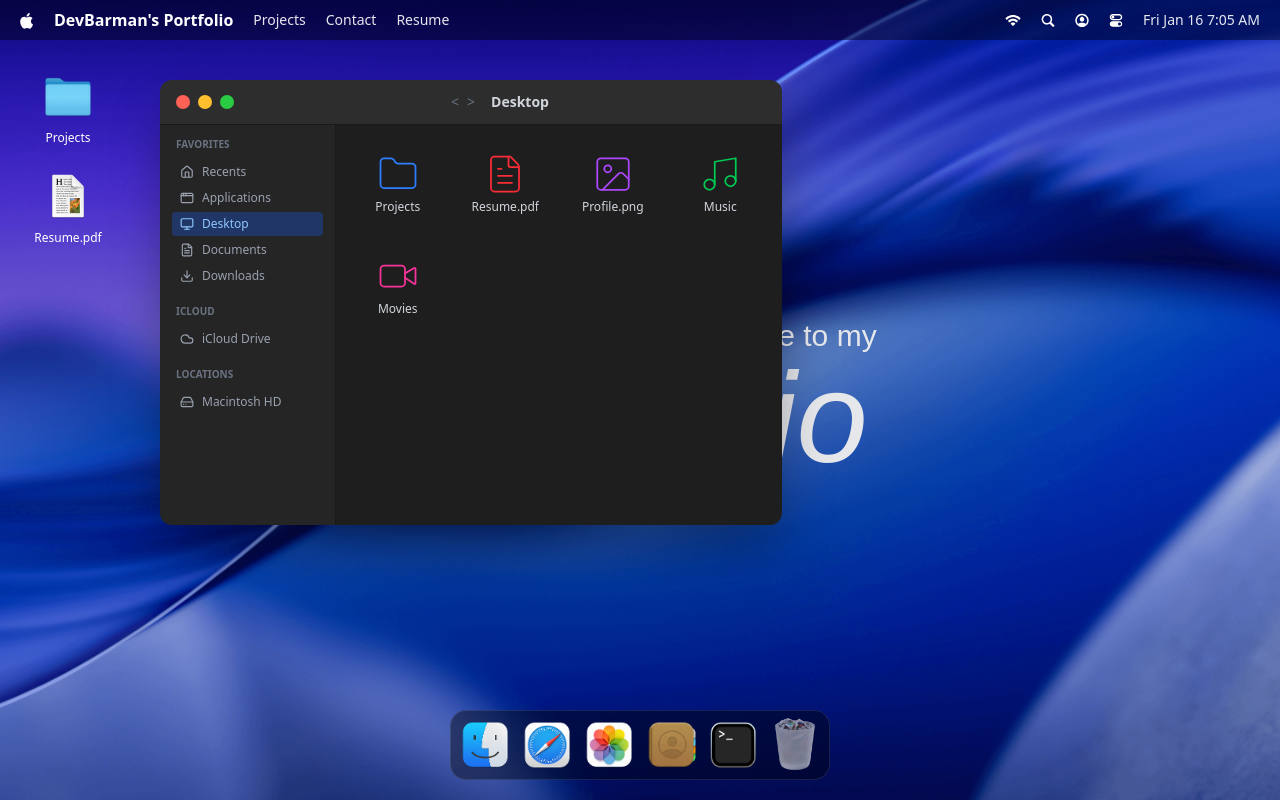
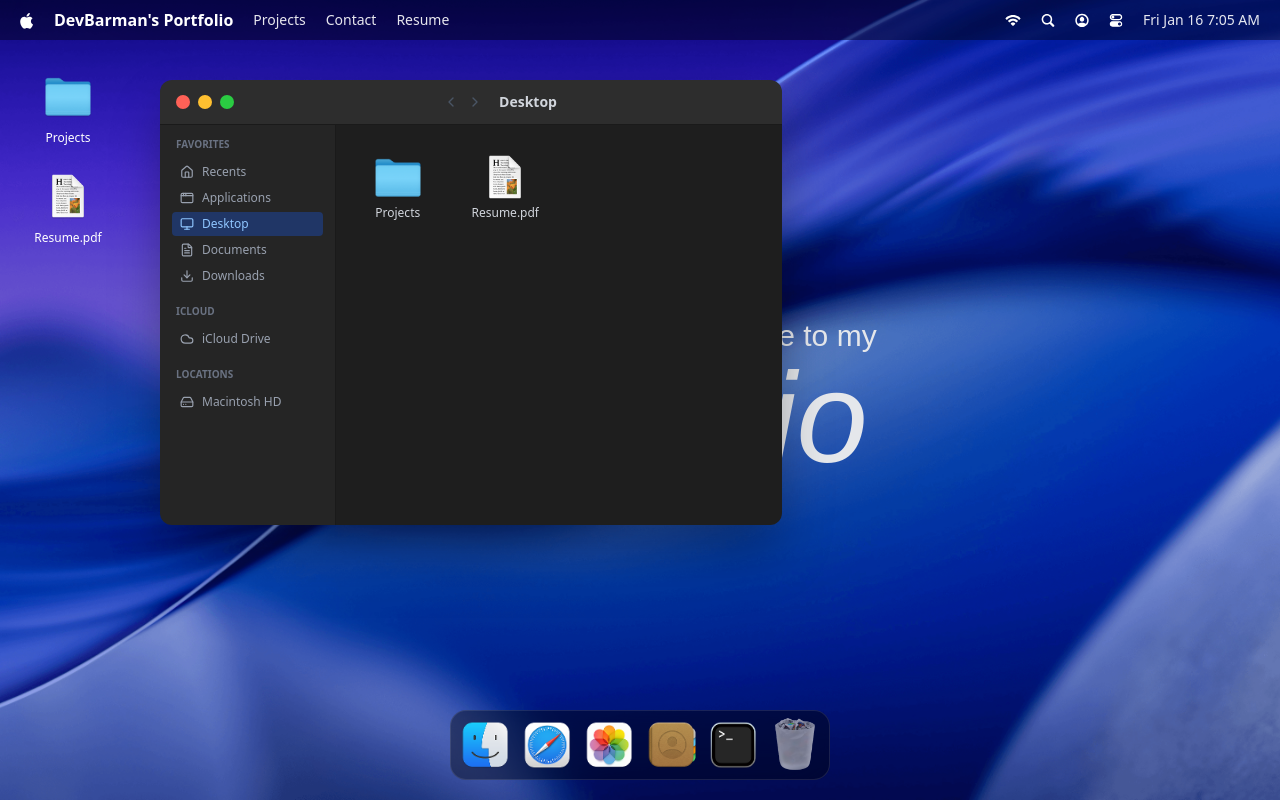
Before and after one commit to Winniper/macfolio, a React (Vite) app: page / in a window 1280 px wide. Both pictures are taken after a click on the element "Projects". Built offline with nearby package versions, Linux system fonts and the light colour scheme; a web font is replaced by a local one.

Commit message:
maybe the final ui

```diff
--- a/src/windows/Contact.jsx
+++ b/src/windows/Contact.jsx
@@ -10,21 +10,21 @@
             icon: Github,
             color: 'bg-[#ef5350]', // Red
             hover: 'hover:bg-[#d32f2f]',
-            link: 'https://github.com/DebadityaBarman' // Assuming this based on previous context or placeholder
+            link: 'https://github.com/Winniper'
         },
         {
             name: 'LinkedIn',
             icon: Linkedin,
             color: 'bg-[#0077b5]', // LinkedIn Blue
             hover: 'hover:bg-[#006097]',
-            link: 'https://linkedin.com/in/debadityabarman' // Placeholder
+            link: 'https://www.linkedin.com/in/debaditya-barman-b91748247/'
         },
         {
             name: 'Gmail',
             icon: Mail,
-            color: 'bg-[#43a047]', // Green (like the Platform card in reference) or Gmail Red
+            color: 'bg-[#43a047]', // Green
             hover: 'hover:bg-[#2e7d32]',
-            link: 'mailto:your.email@gmail.com'
+            link: 'mailto:debadityabarman12@gmail.com'
         }
     ];
 
--- a/src/windows/Finder.jsx
+++ b/src/windows/Finder.jsx
@@ -4,58 +4,57 @@
     Cloud,
     Download,
     FileText,
-    Folder,
     HardDrive,
     Home,
     Monitor,
-    Image as ImageIcon,
-    Music,
-    Video
+    ChevronLeft,
+    ChevronRight,
 } from 'lucide-react';
 
 import WindowWrapper from '../hoc/WindowWrapper';
 import WindowControls from '../components/WindowControl';
 
-const finderItems = [
+// Project data with links
+const projects = [
     {
-        id: 1,
-        title: 'Projects',
-        type: 'folder',
-        icon: Folder,
-        color: 'text-blue-500',
+        id: 'project-1',
+        title: 'CarRent',
+        github: 'https://github.com/DebadityaBarman/car-rent',
+        website: 'https://car-rent-demo.vercel.app',
     },
     {
-        id: 2,
-        title: 'Resume.pdf',
-        type: 'file',
-        icon: FileText,
-        color: 'text-red-500',
+        id: 'project-2',
+        title: 'TripGuide',
+        github: 'https://github.com/DebadityaBarman/trip-guide',
+        website: 'https://trip-guide-demo.vercel.app',
     },
     {
-        id: 3,
-        title: 'Profile.png',
-        type: 'image',
-        icon: ImageIcon,
-        color: 'text-purple-500',
-    },
-    {
-        id: 4,
-        title: 'Music',
-        type: 'folder',
-        icon: Music,
-        color: 'text-green-500',
-    },
-    {
-        id: 5,
-        title: 'Movies',
-        type: 'folder',
-        icon: Video,
-        color: 'text-pink-500',
+        id: 'project-3',
+        title: 'Evently',
+        github: 'https://github.com/DebadityaBarman/evently',
+        website: 'https://evently-demo.vercel.app',
     },
 ];
 
-const SidebarItem = ({ icon: Icon, label, active = false }) => (
+// Desktop level items
+const desktopItems = [
+    {
+        id: 'projects-folder',
+        title: 'Projects',
+        type: 'folder',
+        image: '/images/folder.png',
+    },
+    {
+        id: 'resume-file',
+        title: 'Resume.pdf',
+        type: 'file',
+        image: '/images/pdf.png',
+    },
+];
+
+const SidebarItem = ({ icon: Icon, label, active = false, onClick }) => (
     <div
+        onClick={onClick}
         className={`flex w-full items-center gap-2 rounded px-2 py-1 text-xs font-medium cursor-pointer ${active ? 'bg-blue-600/30 text-blue-300' : 'text-gray-400 hover:bg-[#333333]'
             }`}
     >
@@ -66,15 +65,95 @@
 
 const Finder = () => {
     const [selectedItem, setSelectedItem] = useState(null);
+    const [currentPath, setCurrentPath] = useState(['Desktop']);
+    const [currentFolder, setCurrentFolder] = useState(null);
+
+    // Get current items based on folder level
+    const getCurrentItems = () => {
+        if (currentFolder === null) {
+            return desktopItems;
+        } else if (currentFolder === 'projects') {
+            return projects.map(p => ({
+                id: p.id,
+                title: p.title,
+                type: 'folder',
+                image: '/images/folder.png',
+            }));
+        } else {
+            const project = projects.find(p => p.id === currentFolder);
+            if (!project) return [];
+            return [
+                {
+                    id: 'github',
+                    title: 'Github.pages',
+                    type: 'link',
+                    image: '/images/plain.png',
+                    url: project.github,
+                },
+                {
+                    id: 'website',
+                    title: 'Website.pages',
+                    type: 'link',
+                    image: '/images/plain.png',
+                    url: project.website,
+                },
+            ];
+        }
+    };
+
+    const handleItemClick = (item) => {
+        setSelectedItem(item.id);
+    };
+
+    const handleItemDoubleClick = (item) => {
+        if (item.type === 'folder') {
+            if (item.id === 'projects-folder') {
+                setCurrentFolder('projects');
+                setCurrentPath(['Desktop', 'Projects']);
+            } else if (projects.find(p => p.id === item.id)) {
+                setCurrentFolder(item.id);
+                setCurrentPath(['Desktop', 'Projects', item.title]);
+            }
+            setSelectedItem(null);
+        } else if (item.type === 'link' && item.url) {
+            window.open(item.url, '_blank', 'noopener,noreferrer');
+        }
+    };
+
+    const goBack = () => {
+        if (currentFolder === null) return;
+
+        if (currentFolder === 'projects') {
+            setCurrentFolder(null);
+            setCurrentPath(['Desktop']);
+        } else if (projects.find(p => p.id === currentFolder)) {
+            setCurrentFolder('projects');
+            setCurrentPath(['Desktop', 'Projects']);
+        }
+        setSelectedItem(null);
+    };
+
+    const canGoBack = currentFolder !== null;
+    const currentItems = getCurrentItems();
 
     return (
         <>
             <div id="window-header">
                 <WindowControls target="finder" />
                 <div className="flex items-center gap-2">
-                    <span className="text-gray-500 cursor-default">&lt;</span>
-                    <span className="text-gray-500 cursor-default">&gt;</span>
-                    <span className="font-semibold text-gray-300 ml-2">Desktop</span>
+                    <button
+                        onClick={goBack}
+                        disabled={!canGoBack}
+                        className={`${canGoBack ? 'text-gray-300 hover:text-white cursor-pointer' : 'text-gray-600 cursor-default'}`}
+                    >
+                        <ChevronLeft size={16} />
+                    </button>
+                    <span className="text-gray-600 cursor-default">
+                        <ChevronRight size={16} />
+                    </span>
+                    <span className="font-semibold text-gray-300 ml-2">
+                        {currentPath[currentPath.length - 1]}
+                    </span>
                 </div>
                 <div></div>
             </div>
@@ -87,7 +166,16 @@
                             <div className="space-y-0.5">
                                 <SidebarItem icon={Home} label="Recents" />
                                 <SidebarItem icon={AppWindow} label="Applications" />
-                                <SidebarItem icon={Monitor} label="Desktop" active />
+                                <SidebarItem
+                                    icon={Monitor}
+                                    label="Desktop"
+                                    active={currentFolder === null}
+                                    onClick={() => {
+                                        setCurrentFolder(null);
+                                        setCurrentPath(['Desktop']);
+                                        setSelectedItem(null);
+                                    }}
+                                />
                                 <SidebarItem icon={FileText} label="Documents" />
                                 <SidebarItem icon={Download} label="Downloads" />
                             </div>
@@ -111,20 +199,24 @@
 
                 <div className="flex-1 bg-[#1e1e1e] p-4" onClick={() => setSelectedItem(null)}>
                     <div className="grid grid-cols-4 gap-4">
-                        {finderItems.map((item) => (
+                        {currentItems.map((item) => (
                             <div
                                 key={item.id}
                                 onClick={(e) => {
                                     e.stopPropagation();
-                                    setSelectedItem(item.id);
+                                    handleItemClick(item);
+                                }}
+                                onDoubleClick={(e) => {
+                                    e.stopPropagation();
+                                    handleItemDoubleClick(item);
                                 }}
                                 className={`flex flex-col items-center justify-center gap-1 rounded-lg p-3 transition-colors cursor-pointer ${selectedItem === item.id ? 'bg-blue-600/20 ring-1 ring-blue-500' : 'hover:bg-[#333333]'
                                     }`}
                             >
-                                <item.icon
-                                    size={42}
-                                    strokeWidth={1}
-                                    className={item.color || 'text-blue-500'}
+                                <img
+                                    src={item.image}
+                                    alt={item.title}
+                                    className="w-12 h-12 object-contain"
                                 />
                                 <span className={`text-xs text-center max-w-[80px] truncate ${selectedItem === item.id ? 'bg-blue-500 text-white rounded px-1' : 'text-gray-300'
                                     }`}>
--- a/src/windows/Resume.jsx
+++ b/src/windows/Resume.jsx
@@ -5,11 +5,11 @@
 
 const Resume = () => {
     return (
-        <div className="flex flex-col rounded-2xl overflow-hidden shadow-2xl">
+        <div className="flex flex-col rounded-2xl overflow-hidden shadow-2xl w-[700px] h-[600px]">
             {/* Dark macOS-style header */}
-            <div className="flex items-center justify-between px-4 py-3 bg-[#2d2d2d] border-b border-[#1a1a1a]">
+            <div className="flex items-center justify-between px-4 py-3 bg-[#2d2d2d] border-b border-[#1a1a1a] relative">
                 <WindowControls target="resume" />
-                <span className="text-[13px] font-medium text-gray-300">Resume.pdf</span>
+                <span className="text-[13px] font-medium text-gray-300 absolute left-1/2 -translate-x-1/2">Resume.pdf</span>
                 <a
                     href="/files/resume.pdf"
                     download="Resume.pdf"
@@ -20,11 +20,11 @@
             </div>
 
             {/* PDF Preview - white background */}
-            <div className="w-[420px] h-[550px] bg-white overflow-auto">
+            <div className="flex-1 w-full bg-white overflow-hidden">
                 <iframe
-                    src="/files/resume.pdf#toolbar=0&navpanes=0"
+                    src="/files/resume.pdf#toolbar=0&navpanes=0&view=FitH"
                     title="Resume Preview"
-                    className="w-full h-full border-none"
+                    className="w-full h-full border-none block"
                 />
             </div>
         </div>
```
